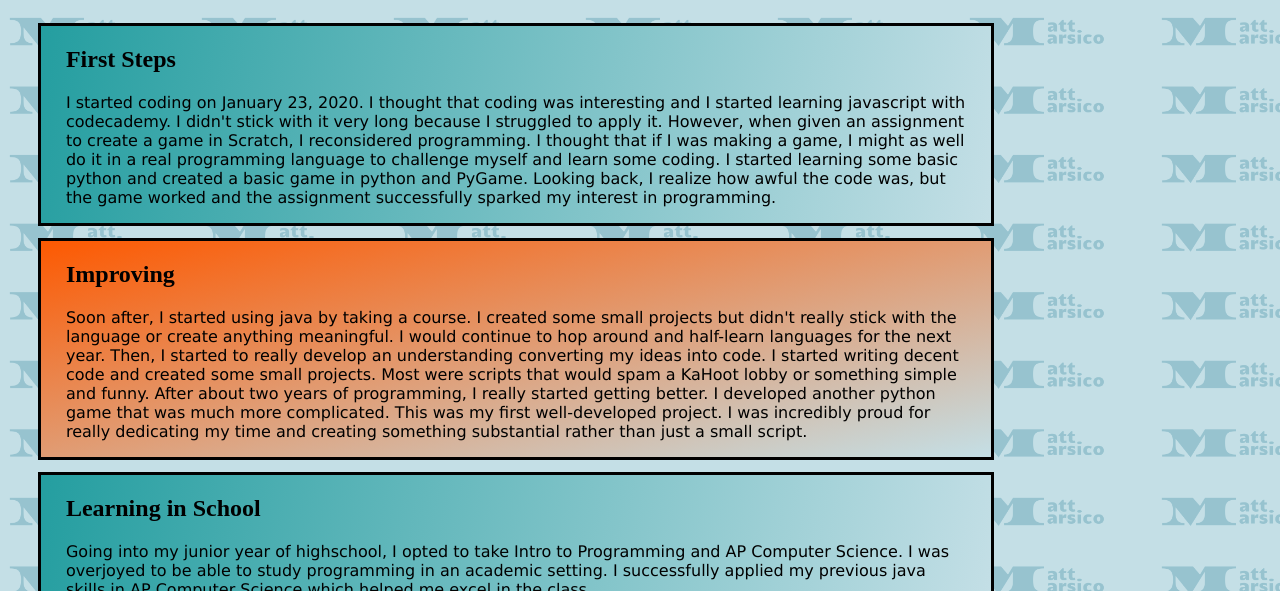
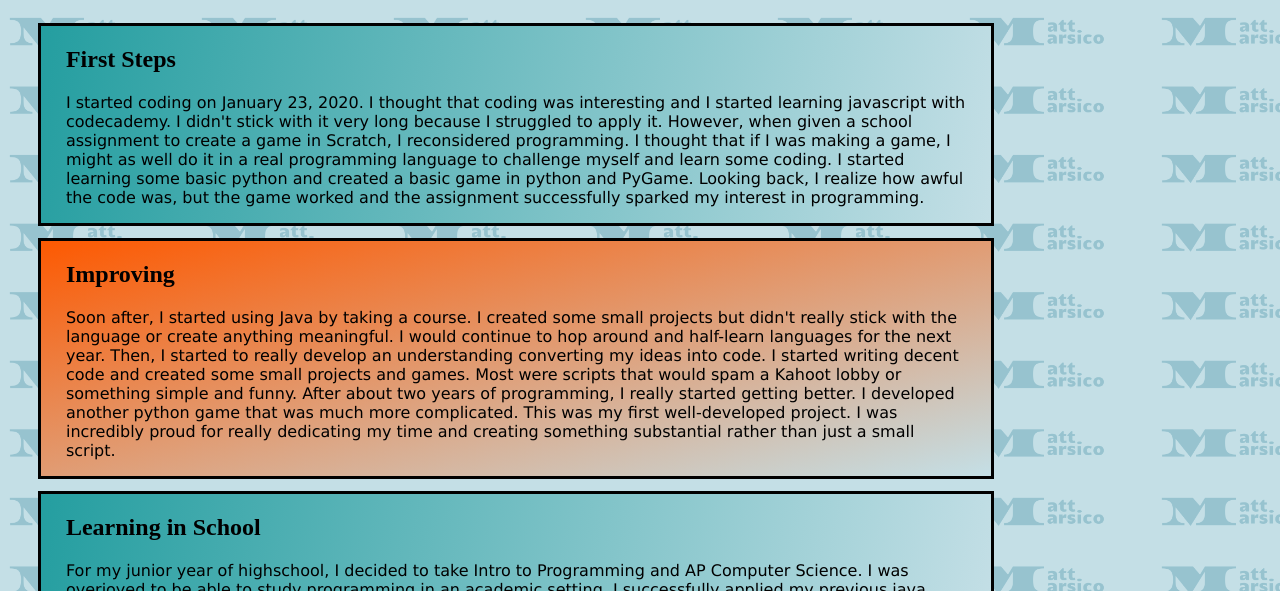
Before and after one commit to mattmars3/PortfolioWebsite, a plain HTML site: page pages/html/codingHistory.html in a window 1280 px wide. Shown: the part 209-800 px from the top of the page. Drawn offline with nearby package versions, Linux system fonts and the light colour scheme.

Commit message:
added content and took down maintenance pages

```diff
--- a/pages/html/codingHistory.html
+++ b/pages/html/codingHistory.html
@@ -26,7 +26,7 @@
                     I thought that coding was interesting and I started learning
                     javascript with codecademy. I didn't stick with it very long
                     because I struggled to apply it. However, when given
-                    an assignment to create a game in Scratch, I reconsidered
+                    a school assignment to create a game in Scratch, I reconsidered
                     programming. I thought that if I was making a game, I might
                     as well do it in a real programming language to challenge myself
                     and learn some coding. I started learning some basic python and
@@ -39,13 +39,13 @@
             <div class="contentBox">
                 <h2>Improving</h2>
                 <p>
-                    Soon after, I started using java by taking a course. I created
+                    Soon after, I started using Java by taking a course. I created
                     some small projects but didn't really stick with the language
                     or create anything meaningful. I would continue to hop around
                     and half-learn languages for the next year. Then, I started to
                     really develop an understanding converting my ideas into code.
-                    I started writing decent code and created some small projects.
-                    Most were scripts that would spam a KaHoot lobby or something
+                    I started writing decent code and created some small projects and games.
+                    Most were scripts that would spam a Kahoot lobby or something
                     simple and funny. After about two years of programming, I really
                     started getting better. I developed another python game that was
                     much more complicated. This was my first well-developed project.
@@ -56,7 +56,7 @@
             <div class="contentBox">
                 <h2>Learning in School</h2>
                 <p>
-                    Going into my junior year of highschool, I opted to take Intro to
+                    For my junior year of highschool, I decided to take Intro to
                     Programming and AP Computer Science. I was overjoyed to be able to
                     study programming in an academic setting. I successfully applied
                     my previous java skills in AP Computer Science which helped me excel
```
Also changed, not shown: pages/html/coding.html (+1 -1 lines), pages/html/musicLinks.html (+1 -1 lines), pages/html/other.html (+6 -3 lines), pages/html/detailedHistory.html (line endings or trailing spaces).
